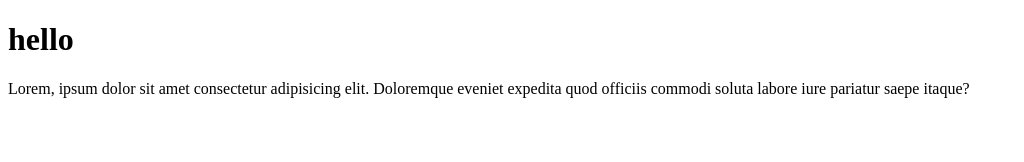
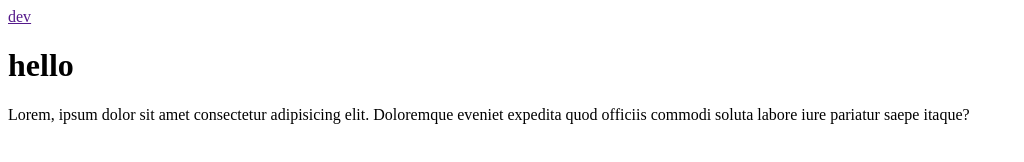
Before and after one commit to PhoneMinKyi/Gitbranchpractice, a plain HTML site: page index.html in a window 1280 px wide. Shown: the whole page, without its empty margins (0-1024 px from the left). Drawn offline with Linux system fonts and the light colour scheme.

Commit message:
gitbranchpractice

```diff
--- a/index.html
+++ b/index.html
@@ -6,6 +6,7 @@
     <title>Document</title>
 </head>
 <body>
+    <a href="">dev</a>
     <h1>hello</h1>
     <p>Lorem, ipsum dolor sit amet consectetur adipisicing elit. Doloremque eveniet expedita quod officiis commodi soluta labore iure pariatur saepe itaque?</p>
 </body>
```
